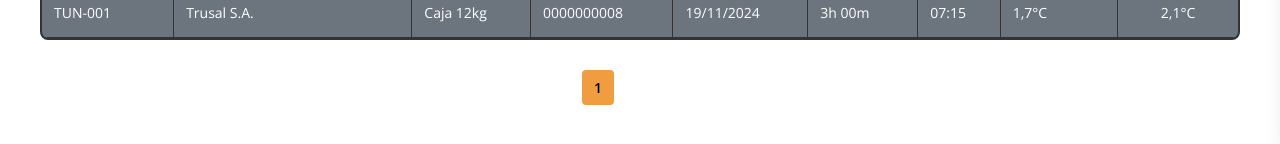
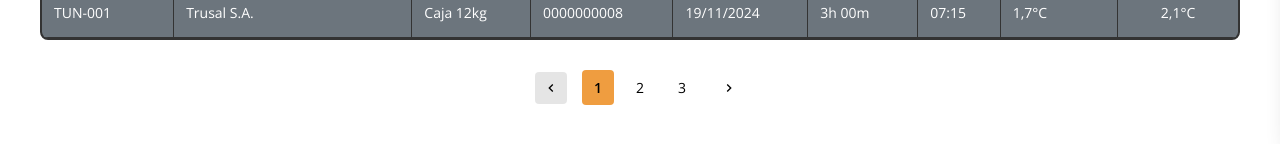
Before and after one commit to DubanPrograDVR/GOLD-ANDA-, a React (Vite) app in the folder Gold-Anda/: page /historico in a window 1280 px wide. In both pictures the pointer is over the button 550 px from the left and 737 px from the top of the page. Shown: the part 650-794 px from the top of the page. Built offline with nearby package versions, Linux system fonts and the light colour scheme.

Commit message:
Cambio en el color de la paginacion

```diff
--- a/Gold-Anda/src/components/Home/Formularios/styles/Historico.css
+++ b/Gold-Anda/src/components/Home/Formularios/styles/Historico.css
@@ -110,7 +110,7 @@
 .pagination-btn {
     background: none;
     border: none;
-    color: #fff;
+    color: #000;
     cursor: pointer;
     padding: 8px;
     border-radius: 4px;
@@ -121,7 +121,7 @@
 }
 
 .pagination-btn:hover {
-    background-color: rgba(255, 255, 255, 0.1);
+    background-color: rgba(0, 0, 0, 0.1);
 }
 
 .pagination-btn:disabled {
@@ -137,7 +137,7 @@
 .page-btn {
     background: none;
     border: none;
-    color: #fff;
+    color: #000;
     cursor: pointer;
     padding: 8px 12px;
     border-radius: 4px;
@@ -147,7 +147,7 @@
 }
 
 .page-btn:hover {
-    background-color: rgba(255, 255, 255, 0.1);
+    background-color: rgba(0, 0, 0, 0.1);
 }
 
 .page-btn.active {
--- a/Gold-Anda/src/components/Home/Formularios/styles/TablasFolio.css
+++ b/Gold-Anda/src/components/Home/Formularios/styles/TablasFolio.css
@@ -119,7 +119,7 @@
 }
 
 .pagination-btn:hover {
-    background-color: rgba(255, 255, 255, 0.1);
+    background-color: rgba(0, 0, 0, 0.1);
 }
 
 .pagination-btn:disabled {
```
